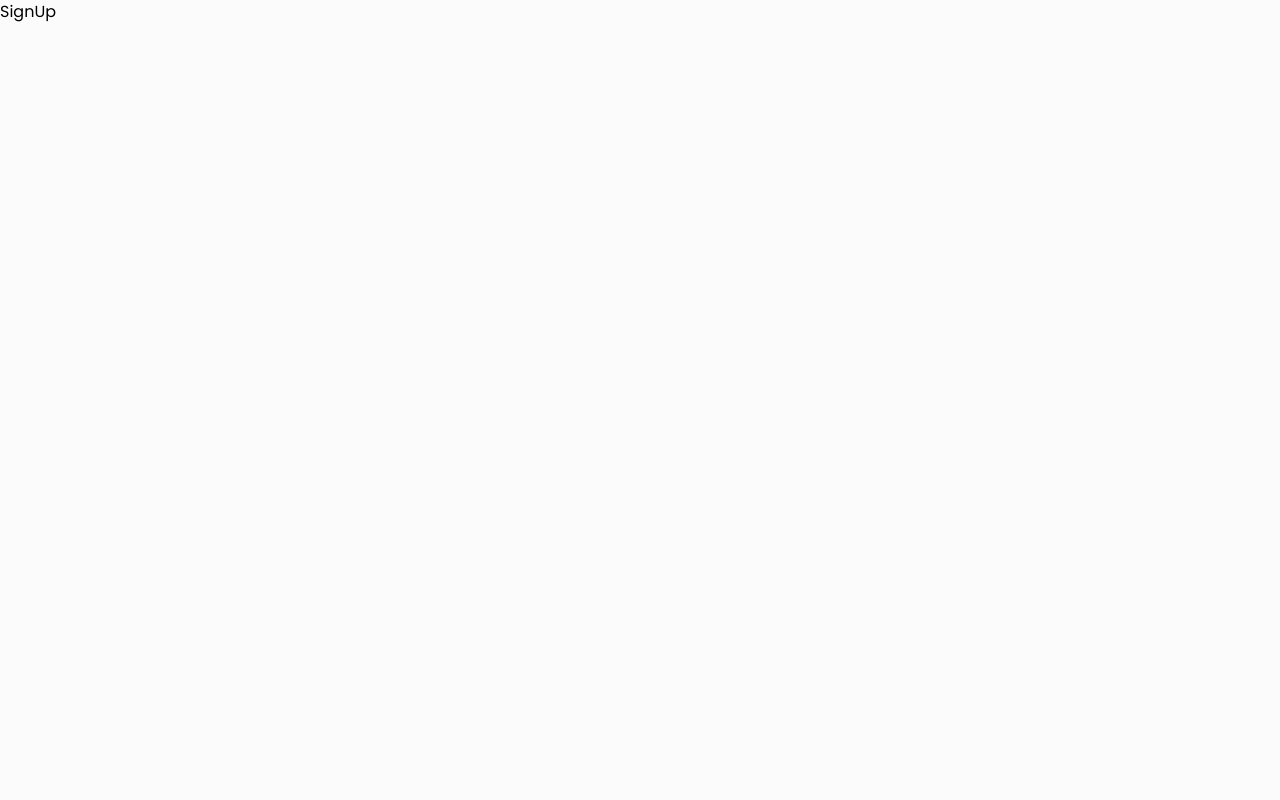
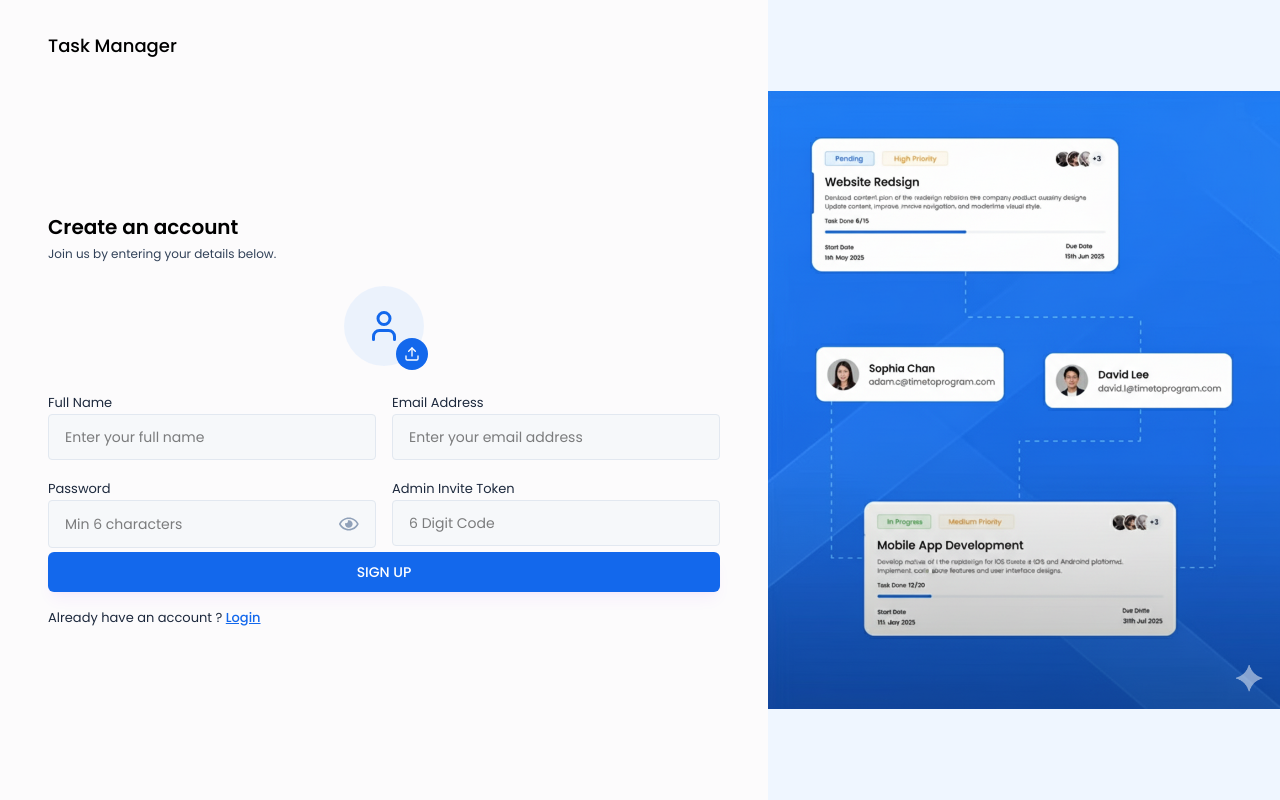
Before and after one commit to gyanendra-sahoo/PROJECT-MANAGER, a React (Vite) app in the folder Frontend/: page /signup in a window 1280 px wide. Built offline with nearby package versions, Linux system fonts and the light colour scheme.

Commit message:
Signup UI

```diff
--- /dev/null
+++ b/Frontend/src/components/input/ProfilePhotoSelector.jsx
@@ -0,0 +1,52 @@
+import React, { useRef, useState } from "react";
+import { LuUser, LuUpload, LuTrash } from "react-icons/lu";
+
+const ProfilePhotoSelector = ({ image, setImage }) => {
+  const inputRef = useRef(null);
+  const [previewUrl, setPreviewUrl] = useState(null);
+  const handleImageChange = (e) => {
+    const file = e.target.files[0];
+    if (file) {
+      setImage(file);
+      const preview = URL.createObjectURL(file);
+      setPreviewUrl(preview);
+    }
+  };
+
+  const handleRemoveImage = () => {
+    setImage(null);
+    setPreviewUrl(null);
+  };
+  const onChooseFile = () => {
+    inputRef.current.click();
+  };
+  return (
+    <div className="flex justify-center mb-6">
+      <input
+        type="file"
+        ref={inputRef}
+        accept="image/*"
+        onChange={handleImageChange}
+        className="hidden"
+      />
+      {!image ? (
+        <div className="w-20 h-20 flex items-center justify-center bg-blue-100/50 rounded-full relative cursor-pointer">
+          <LuUser className="text-4xl text-primary" />
+
+          <button type="button" className="w-8 h-8 flex items-center justify-center bg-primary text-white rounded-full absolute -bottom-1 -right-1 cursor-pointer" onClick={onChooseFile}>
+            <LuUpload />
+          </button>
+        </div>
+      ) : (
+        <div className="relative">
+          <img src={previewUrl} alt="Profile Photo" className="w-20 h-20 rounded-full object-cover" />
+          <button type="button" className="w-8 h-8 flex items-center justify-center bg-red-500 text-white rounded-full absolute -bottom-1 -right-1" onClick={handleRemoveImage}>
+            <LuTrash />
+          </button>
+        </div>
+      )}
+    </div>
+  );
+};
+
+export default ProfilePhotoSelector;
--- a/Frontend/src/pages/Auth/SignUp.jsx
+++ b/Frontend/src/pages/Auth/SignUp.jsx
@@ -1,11 +1,97 @@
-import React from 'react'
+import React, { useState } from "react";
+import AuthLayout from "../../components/layouts/AuthLayout";
+import { validateEmail } from "../../utils/helper";
+import ProfilePhotoSelector from "../../components/input/ProfilePhotoSelector";
+import Input from "../../components/input/Input";
+import { Link } from "react-router-dom";
 
 const SignUp = () => {
+  const [profilePic, setProfilePic] = useState(null);
+  const [fullName, setFullName] = useState("");
+  const [email, setEmail] = useState("");
+  const [password, setPassword] = useState("");
+  const [adminInviteToken, setAdminInviteToken] = useState("");
+  const [error, setError] = useState(null);
+
+  // Handle signup
+  const handleSignup = async (e) => {
+    e.preventDefault();
+
+    if (!fullName) {
+      setError("Please enter your full name");
+      return;
+    }
+
+    if (!validateEmail(email)) {
+      setError("Please enter a valid email address");
+      return;
+    }
+    if (!password) {
+      setError("Please enter your password");
+      return;
+    }
+    setError("");
+  };
   return (
-    <div>
-      SignUp
-    </div>
-  )
-}
+    <AuthLayout>
+      <div className="lg:w-[100%] h-auto md:h-full mt-10 md:mt-0 flex flex-col justify-center">
+        <h2 className="text-xl font-semibold text-black">Create an account</h2>
+        <p className="text-xs text-slate-700 mt-[5px] mb-6">
+          Join us by entering your details below.
+        </p>
 
-export default SignUp
+        <form onSubmit={handleSignup}>
+          <ProfilePhotoSelector image={profilePic} setImage={setProfilePic} />
+
+          <div className="grid grid-cols-1 md:grid-cols-2 gap-4">
+            <Input
+              value={fullName}
+              onChange={(e) => setFullName(e.target.value)}
+              label="Full Name"
+              placeholder="Enter your full name"
+              type="text"
+            />
+            <Input
+              value={email}
+              onChange={({ target }) => setEmail(target.value)}
+              label="Email Address"
+              type="email"
+              placeholder="Enter your email address"
+              required
+            />
+            <Input
+              value={password}
+              onChange={({ target }) => setPassword(target.value)}
+              label="Password"
+              type="password"
+              placeholder="Min 6 characters"
+              required
+            />
+            <Input
+              value={password}
+              onChange={({ target }) => setPassword(target.value)}
+              label="Admin Invite Token"
+              type="text"
+              placeholder="6 Digit Code"
+            />
+            </div>
+            {error && (
+              <p className="text-red-500 text-xs pb-2.5 pt-2.5">{error}</p>
+            )}
+            <button type="submit" className="btn-primary">
+              SIGN UP
+            </button>
+            <p className="text-[13px] text-slate-800 mt-3">
+              Already have an account ?{" "}
+              <Link className="font-medium text-primary underline" to="/login">
+                Login
+              </Link>
+            </p>
+
+        </form>
+      </div>
+    </AuthLayout>
+  );
+};
+
+export default SignUp;
```
